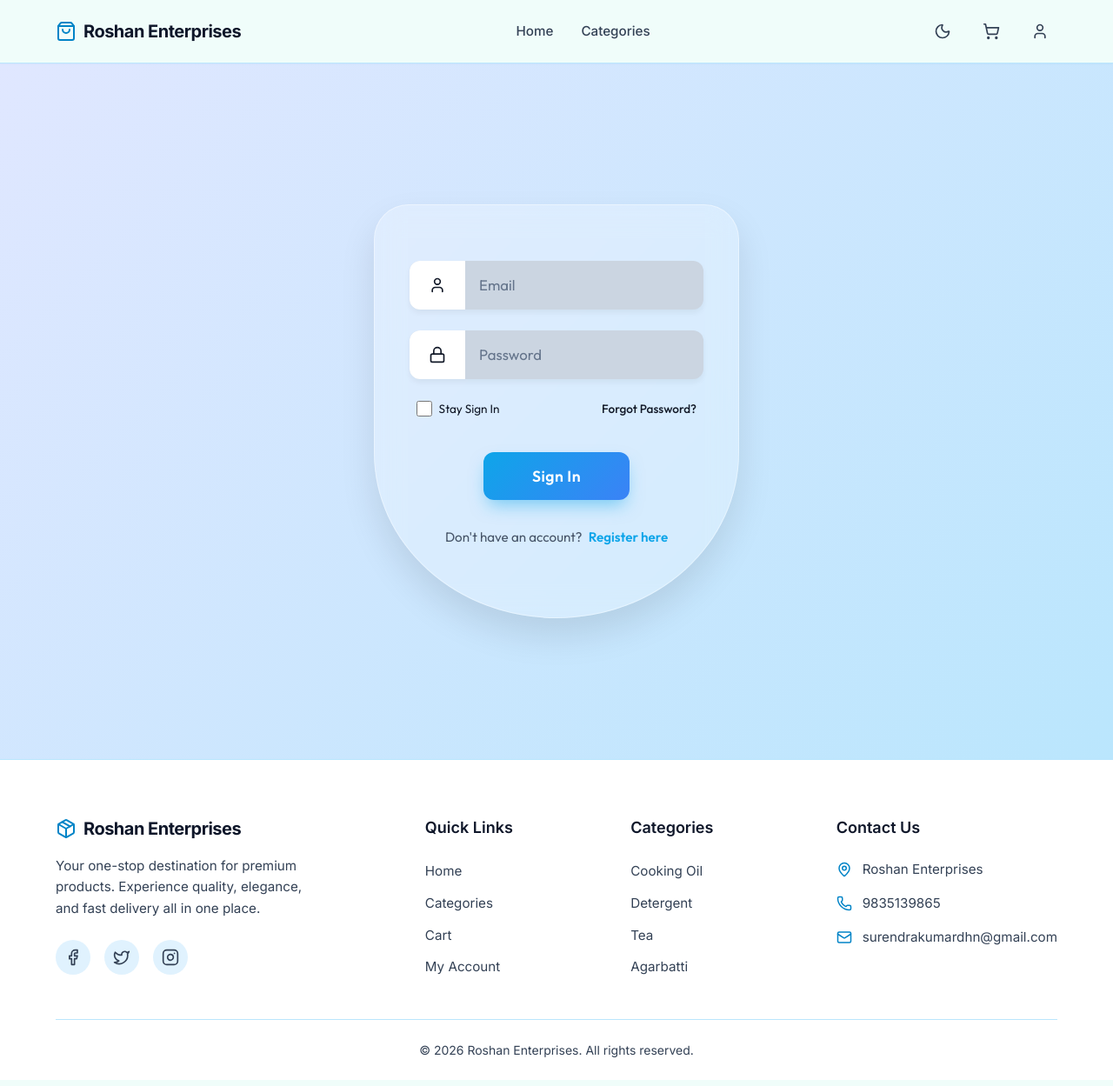
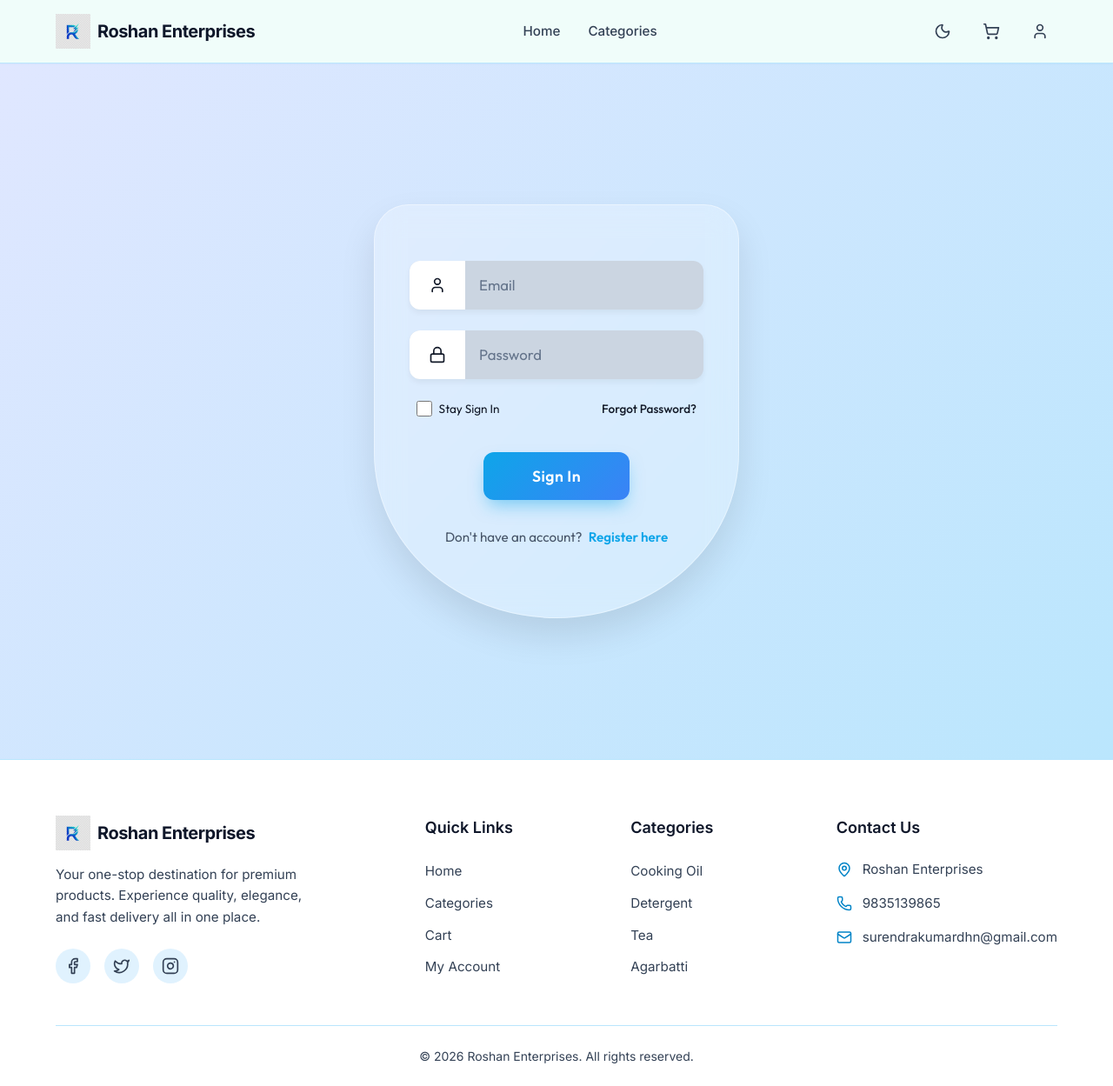
Before and after one commit to M20A03/SRS-E-commerce-Online-Shopping-for-Retail-and-Wholesale-MayankRaj-2543115, a React (Vite) app: page /login in a window 1280 px wide. Shown: the whole page at 87% size. Built offline with nearby package versions, Linux system fonts and the light colour scheme; no server answers.

Commit message:
Branding: Integrated custom Roshan Enterprises logo with light theme

```diff
--- a/src/components/Footer.jsx
+++ b/src/components/Footer.jsx
@@ -1,6 +1,6 @@
 import React from 'react';
 import { Link } from 'react-router-dom';
-import { Package, Facebook, Twitter, Instagram, Mail, Phone, MapPin } from 'lucide-react';
+import { Facebook, Twitter, Instagram, Mail, Phone, MapPin } from 'lucide-react';
 import './Footer.css';
 
 const Footer = () => {
@@ -12,7 +12,7 @@ const Footer = () => {
                     {/* Brand Info */}
                     <div className="footer-brand">
                         <Link to="/" className="footer-logo">
-                            <Package className="logo-icon" />
+                            <img src="/logo.png" alt="Roshan Enterprises" className="logo-img" />
                             <span className="logo-text">Roshan Enterprises</span>
                         </Link>
                         <p className="footer-desc">
--- a/src/components/Navbar.jsx
+++ b/src/components/Navbar.jsx
@@ -1,6 +1,6 @@
 import React from 'react';
 import { Link, useNavigate, useLocation } from 'react-router-dom';
-import { ShoppingCart, User, Moon, Sun, Menu, ShoppingBag, LogOut } from 'lucide-react';
+import { ShoppingCart, User, Moon, Sun, Menu, LogOut } from 'lucide-react';
 import { useCart } from '../context/CartContext';
 import { useAuth } from '../context/AuthContext';
 import './Navbar.css';
@@ -39,7 +39,7 @@ const Navbar = ({ theme, toggleTheme }) => {
 
                 {/* Logo */}
                 <Link to="/" onClick={handleLogoClick} className="navbar-logo">
-                    <ShoppingBag className="logo-icon" />
+                    <img src="/logo.png" alt="Roshan Enterprises" className="logo-img" />
                     <span className="logo-text">Roshan Enterprises</span>
                 </Link>
 
--- a/src/index.css
+++ b/src/index.css
@@ -143,6 +143,17 @@ ul {
 
 .gap-8 {
   gap: 2rem;
+}
+
+.logo-img {
+  height: 2.5rem;
+  width: auto;
+  object-fit: contain;
+  transition: transform var(--transition-fast);
+}
+
+.logo-img:hover {
+  transform: scale(1.05);
 }
 
 /* Premium UI Components */
```
Also changed, not shown: public/logo.png (added).
